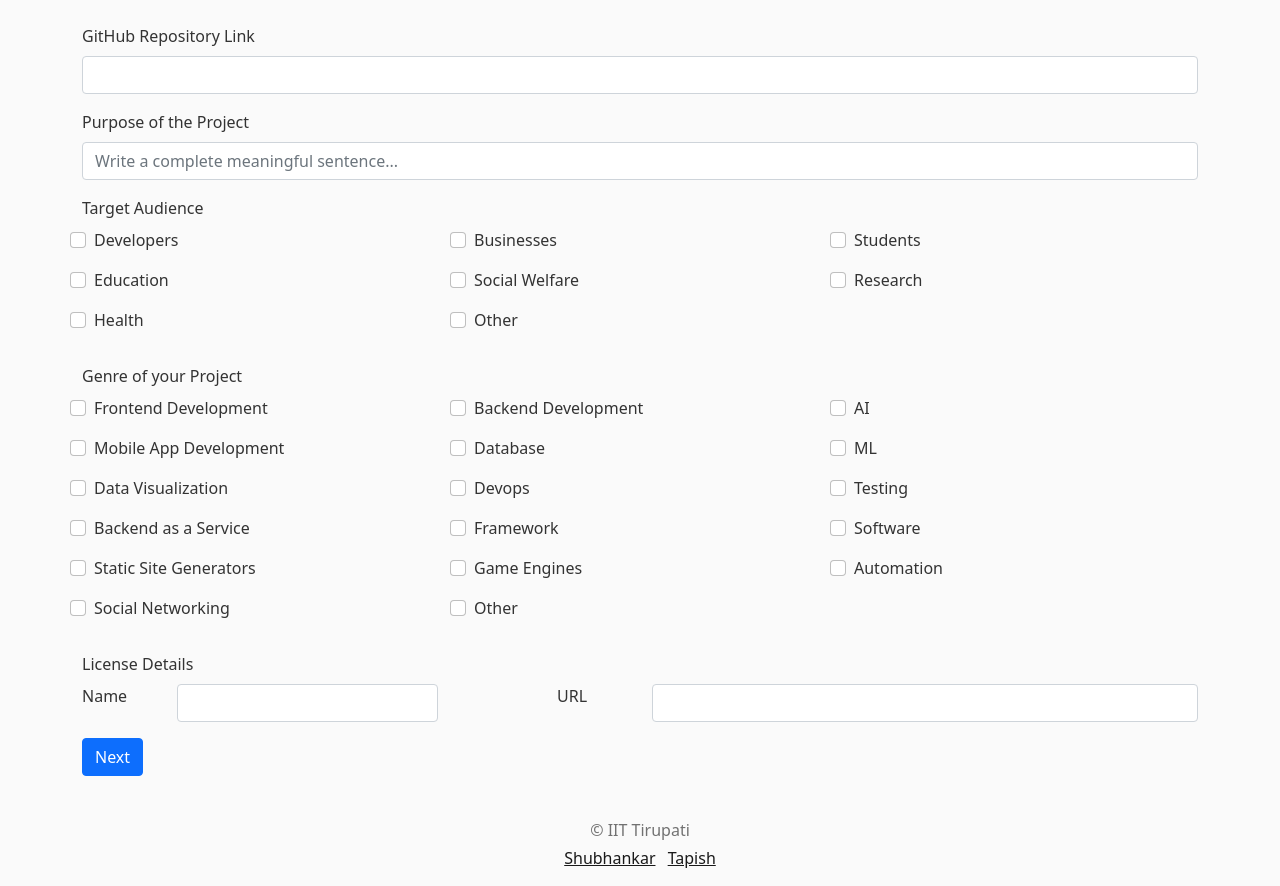
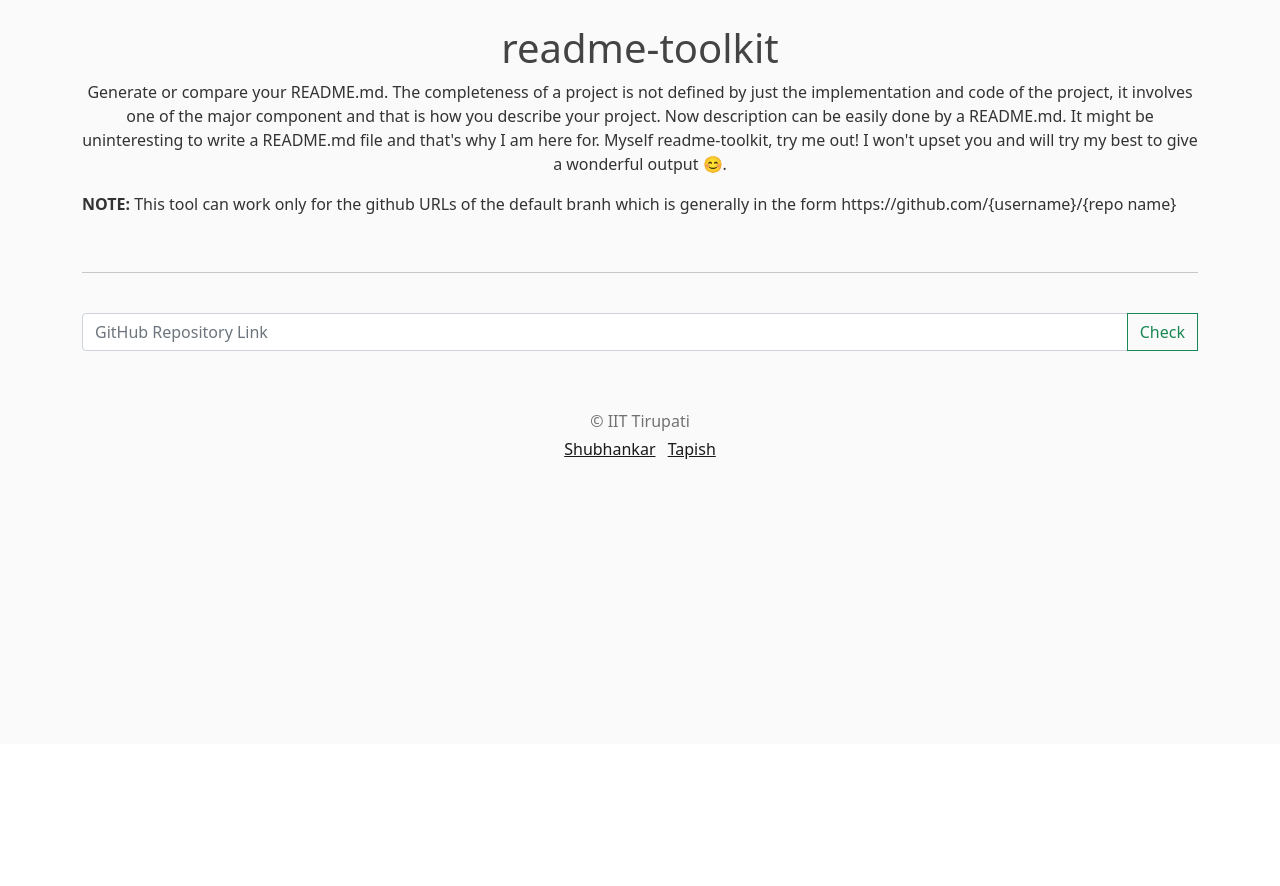
Before and after one commit to tapish2000/readme_toolkit, a Django app: page / in a window 1280 px wide. Shown: the part 56-942 px from the top of the page. After the commit the page ends 515 px from the top, so only its background shows below. Run offline with Django 3.2, Linux system fonts and the light colour scheme; parts of the project's set-up code (start-up, migrations or seed data) failed here and were passed over.

Commit message:
[Added] Homepage UI and score generator start

```diff
--- a/config.json
+++ /dev/null
@@ -1,4 +0,0 @@
-{
-    "GITHUB_TOKEN" : "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",
-    "DJANGO_SECRET_KEY" : "tnu4dn1u5lz*b!rg4c0ppb8nqrijc2o)mx@^q%4_w9(egz!g9d"
-}
--- a/readme_toolkit/readme_form/templates/readme_form/home.html
+++ b/readme_toolkit/readme_form/templates/readme_form/home.html
@@ -1,65 +1,42 @@
 {% extends "readme_form/base.html" %}
 {% block content %}
+    <h1 class="text-center">readme-toolkit</h1>
+    <p class="text-center">Generate or compare your README.md. The completeness of a project is not defined by just the implementation and code of the project, it involves one of the major component and that is how you describe your project. Now description can be easily done by a README.md. It might be uninteresting to write a README.md file and that's why I am here for. Myself readme-toolkit, try me out! I won't upset you and will try my best to give a wonderful output 😊.</p>
+    <p><strong>NOTE:</strong> This tool can work only for the github URLs of the default branh which is generally in the form https://github.com/{username}/{repo name}</p>
+    <br>
+    <hr>
+    <br>
+    {% if error %}
+        <div class="alert alert-danger text-center" role="alert">
+            Sorry for the inconvenience but something went wrong! Please contact the developers. Find the contact details below 👇.
+        </div>
+    {% endif %}
     <form class="basic-info" method="POST" action=".">{% csrf_token %}
-        <div class="mb-3">
-            <label for="repo-link" class="form-label">GitHub Repository Link</label>
-            <input type="url" class="form-control" name="repo-link" required>
+        <div class="input-group mb-3">
+            {% if error or readme_present %}
+                <input type="url" class="form-control" placeholder="GitHub Repository Link" aria-label="GitHub Repository Link" name="repo-link" value="{{ repo_link }}" required>
+            {% else %}
+                <input type="url" class="form-control" placeholder="GitHub Repository Link" aria-label="GitHub Repository Link" name="repo-link" required>
+            {% endif %}
+            <button class="btn btn-outline-success" type="submit" id="next-normal" onclick="loading()">Check</button>
+            <button class="btn btn-outline-success" id="next-clicked" type="button" disabled style="display: none">
+                <span class="spinner-border spinner-border-sm" role="status" aria-hidden="true"></span>
+                Loading...
+            </button>
         </div>
-        <div class="mb-3">
-            <label for="purpose" class="form-label">Purpose of the Project</label>
-            <input type="text" class="form-control" name="purpose"
-            placeholder="Write a complete meaningful sentence...">
-        </div>
-        <div class="mb-3">
-            <label for="audience" class="form-label">Target Audience</label>
-            {% for list in usecases %}
-                <div class="row">
-                    {% for usecase in list %}
-                        <div class="mb-3 form-check col-sm-4">
-                            <input type="checkbox" class="form-check-input" value="{{usecase}}" id="usecase{{forloop.counter}}{{forloop.parentloop.counter}}" name="usecase[]">
-                            <label class="form-check-label" for="usecase{{forloop.counter}}{{forloop.parentloop.counter}}">{{usecase}}</label>
-                        </div>
-                    {% endfor %}
-                </div>
-            {% endfor %}
-        </div>
-        <div class="mb-3">
-            <label for="genres" class="form-label">Genre of your Project</label>
-            {% for list in genres %}
-                <div class="row">
-                    {% for genre in list %}
-                        <div class="mb-3 form-check col-sm-4">
-                            <input type="checkbox" class="form-check-input" value="{{genre}}" id="genre{{forloop.counter}}{{forloop.parentloop.counter}}" name="genre[]">
-                            <label class="form-check-label" for="genre{{forloop.counter}}{{forloop.parentloop.counter}}">{{genre}}</label>
-                        </div>
-                    {% endfor %}
-                </div>
-            {% endfor %}
-        </div>
-        <div class="mb-3">
-            <label for="license" class="form-label">License Details</label>
-            <div class="row">
-                <div class="col-sm-1">
-                    <label for="license-name" class="form-label">Name</label>
-                </div>
-                <div class="col-sm-3">
-                    <input type="text" class="form-control" name="license-name">
-                </div>
-                <div class="col-sm-1"></div>
-                <div class="col-sm-1">
-                    <label for="license-url" class="form-label">URL</label>
-                </div>
-                <div class="col-sm-6">
-                    <input type="url" class="form-control" name="license-url">
-                </div>
-            </div>
-        </div>
-        <button type="submit" class="btn btn-primary" id="next-normal" onclick="loading()">Next</button>
-        <button class="btn btn-primary" id="next-clicked" type="button" disabled style="display: none">
-            <span class="spinner-border spinner-border-sm" role="status" aria-hidden="true"></span>
-            Loading...
-        </button>
     </form>
+
+    {% if readme_present %}
+    <div class="alert alert-info text-center" role="alert">
+        <h3>Analysis Report</h3>
+        {% for each in profile %}
+            <p>{{ each }}</p>
+        {% endfor %}
+    </div>
+    <pre>
+        Are you satisfied with this score? (If not, then you can proceed to fill some details out...)     <a class="btn btn-outline-info" type="button" href = {% url 'readme-detail' %}>Proceed</a>
+    </pre>
+    {% endif %}
 
     <script>
         function loading() {
--- a/readme_toolkit/readme_form/urls.py
+++ b/readme_toolkit/readme_form/urls.py
@@ -3,8 +3,9 @@ from . import views
 
 urlpatterns = [
     path('', views.home, name='readme-home'),
-    path('installation/', views.installation, name='readme-installation'),
-    path('usage/', views.usage, name='readme-usage'),
+    path('detail/', views.detail, name='readme-detail'),
+    path('detail/installation/', views.installation, name='readme-installation'),
+    path('detail/usage/', views.usage, name='readme-usage'),
     path('output/', views.output, name='readme-output'),
     path('download/', views.download, name='readme-download')
 ]
--- a/readme_toolkit/readme_form/views.py
+++ b/readme_toolkit/readme_form/views.py
@@ -25,24 +25,49 @@ genres = [
 
 def home(request):
     context = {
+        "readme_present" : False,
+        "error" : False
+    }
+    if request.method == "POST":
+        global details
+        details = {
+            'repo-link' : request.POST.get('repo-link')
+        }
+
+        try:
+            details['meta-data'] = api_call(details['repo-link'])
+        except:
+            print("Unable to access github API")
+            context['error'] = True
+            return render(request, 'readme_form/home.html', context)
+
+        if details['meta-data']['community-profile']['files']['readme']:
+            context['readme_present'] = True
+            context['score'] = score_generator(details['repo-link'])
+            profile = customize_profile(details['meta-data']['community-profile'])
+            context['profile'] = profile
+            context['repo_link'] = details['repo-link']
+            return render(request, 'readme_form/home.html', context)
+        return redirect('detail/')
+    return render(request, 'readme_form/home.html', context)
+
+def detail(request):
+    context = {
         "usecases" : usecases,
         "genres" : genres
     }
     if request.method == "POST":
         global details
-        details = {
-            'repo-link' : request.POST.get('repo-link'),
-            'purpose' : request.POST.get('purpose'),
-            'license-name' : request.POST.get('license-name'),
-            'license-url' : request.POST.get('license-url'),
-            'usecase' : request.POST.getlist('usecase[]'),
-            'genre' : request.POST.getlist('genre[]')
-        }
+        details['purpose'] = request.POST.get('purpose')
+        details['license-name'] = request.POST.get('license-name')
+        details['license-url'] = request.POST.get('license-url')
+        details['usecase'] = request.POST.getlist('usecase[]')
+        details['genre'] = request.POST.getlist('genre[]')
 
-        details['meta-data'] = api_call(details['repo-link'])
+        print('\n\nDetails: ' + str(details))
 
         return redirect('installation/')
-    return render(request, 'readme_form/home.html', context)
+    return render(request, 'readme_form/detail.html', context)
 
 def installation(request):
     if request.method=="POST":
@@ -50,16 +75,17 @@ def installation(request):
         code = request.POST.get('code')
         if description != None and code != None:
             install_steps.append({'description': description,'code': code})
-    return render(request, 'readme_form/installation.html',{'install_steps': install_steps})
+    return render(request, 'readme_form/installation.html', {'install_steps': install_steps})
 
 def usage(request):
     if request.method=="POST":
         description = request.POST.get('description')
         code = request.POST.get('code')
         usage_steps.append({'description':description,'code':code})
-    return render(request, 'readme_form/usage.html',{'usage_steps': usage_steps})
+    return render(request, 'readme_form/usage.html', {'usage_steps': usage_steps})
 
 def output(request):
+    print(details)
     raw_output, html_output = integrate(details, install_steps, usage_steps)
     profile = customize_profile(details['meta-data']['community-profile'])
     context = {
```
Also changed, not shown: readme_toolkit/readme_form/api_call.py (+109 -6 lines), readme_toolkit/readme_form/integrate.py (+5 -6 lines), readme_toolkit/readme_form/templates/readme_form/detail.html (added, +70 -0 lines), readme_toolkit/readme_form/templates/readme_form/output_README.md (+5 -9 lines), requirements.txt (line endings or trailing spaces).
